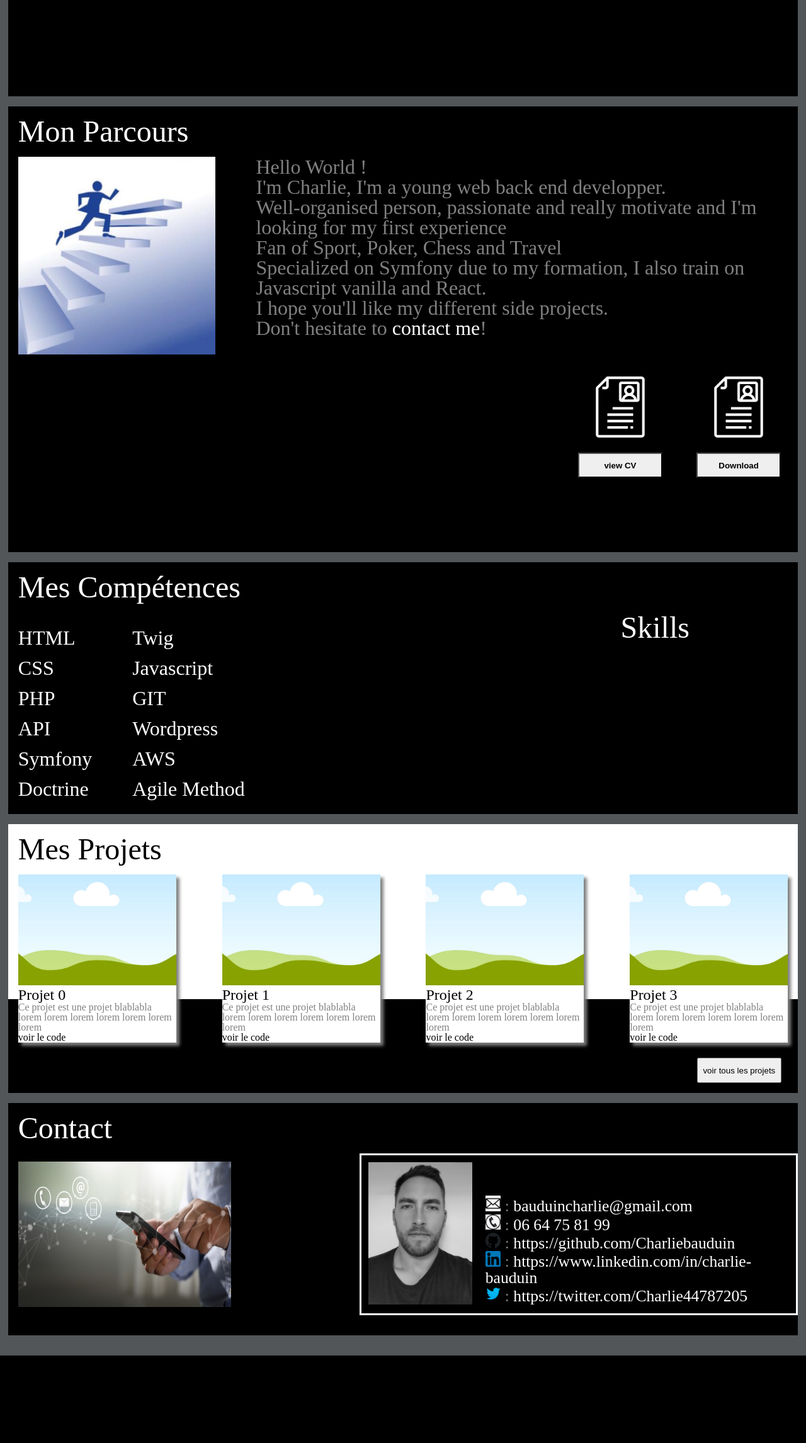
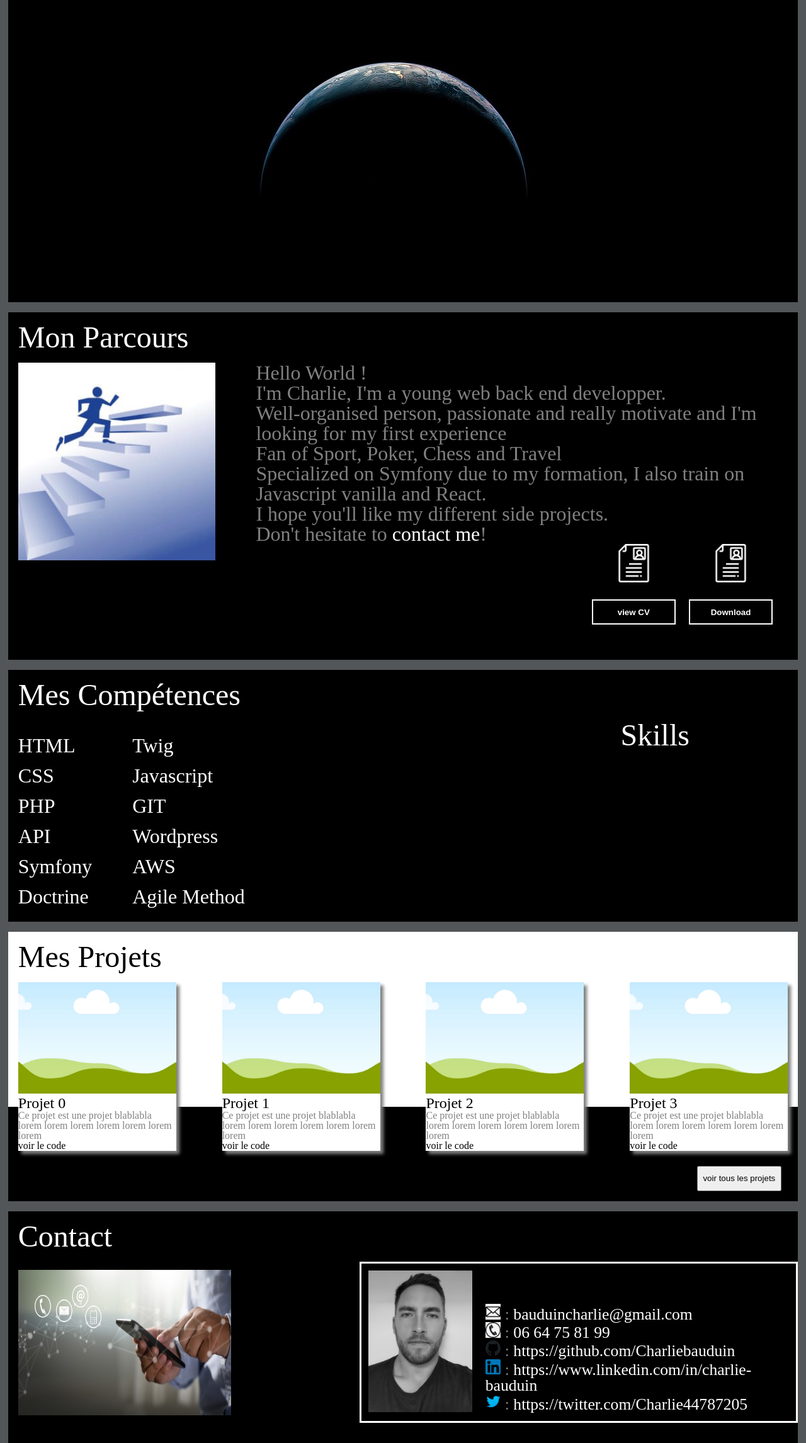
Before and after one commit to Charliebauduin/portfolio, a Symfony app: template Portfolio/templates/home/index.html.twig in a window 1280 px wide. Shown: the whole page at 63% size. Before the commit the page ends 2153 px from the top, so only its background shows below. Run offline with Twig, Linux system fonts and the light colour scheme; the template is opened without the code that fills it, so the values that code supplies are empty; some libraries are stand-ins or nearby versions.

Commit message:
parametrage svg

```diff
--- a/Portfolio/public/css/style.css
+++ b/Portfolio/public/css/style.css
@@ -1,4 +1,5 @@
 /* ====================================== WRAPPER PART ============================================================*/
+
 html {
 
     background-color: #525659;
@@ -16,18 +17,32 @@ html {
 
 .bandeau {
 
-    background-color: black;
+    display: flex;
+    background-image: url("../assets/bandeau3.jpg");
     background-position: center;
     background-repeat: no-repeat;
     width: 98%;
+    height: 30em;
     margin: auto;
     margin-bottom: 1em;
+    justify-content: space-around;
+
+
 
 }
 
-.bandeau svg {
+.bandeau-svg {
 
-    width: 100%;
+    display: flex;
+    width: 75%;
+    margin: auto;
+
+}
+
+
+.texte-defil {
+
+    font-size: 2em;
 
 }
 
@@ -106,8 +121,8 @@ html {
 
 .logo-cv {
 
-    width: 100%;
-    height: 100%;
+    width: 50%;
+    height: 50%;
 
 }
 
@@ -119,12 +134,13 @@ html {
     flex-direction: column;
     text-align: center;
     align-items: center;
+    margin-right: 2em;
 
 }
 
 .cv-view a{
 
-    height: 50%;
+    height: 25%;
     margin-bottom: 1.5em;
 
 }
@@ -142,8 +158,24 @@ html {
 
 .cv-download a {
 
-    height: 50%;
+    height: 25%;
     margin-bottom: 1.5em;
+
+}
+
+.parcours .cv-view button {
+
+    color:white;
+    background-color: black;
+    border: white solid 2px;
+
+}
+
+.parcours .cv-download button {
+
+    color:white;
+    background-color: black;
+    border: white solid 2px;
 
 }
 
@@ -296,7 +328,6 @@ html {
     background-color: black;
     width: 98%;
     margin: auto;
-    margin-bottom: 2em;
     flex-wrap: wrap;
     justify-content: space-between;
 
--- a/Portfolio/templates/home/index.html.twig
+++ b/Portfolio/templates/home/index.html.twig
@@ -7,14 +7,15 @@
 
     <div class="bandeau">
 
-        <svg  xmlns="http://www.w3.org/2000/svg" xmlns:xlink="http://www.w3.org/1999/xlink" version="1.1">
+        <svg class="bandeau-svg">
 
             <path id="path">
                 <animate attributeName="d" from="m0,110 h0" to="m0,110 h1100" dur="7s" begin="0s" repeatCount="indefinite"/>
             </path>
 
-            <text class="texte-defil" font-size="60" font-family="Montserrat" fill='hsla(0, 0%, 100%, 1)' >
-                <textPath xlink:href="#path">    Hello I'm Charlie, I'm web developper
+
+            <text class="texte-defil" x="50%" y="50%" alignment-baseline="middle" text-anchor="middle" font-size="10em" font-family="Montserrat" fill='hsla(0, 0%, 100%, 1)' >
+                <textPath xlink:href="#path">  Hello World I'm Charlie and I'm web developper !
                 </textPath>
             </text>
 
@@ -53,9 +54,6 @@
             Don't hesitate to <a href="#contact">contact me</a>!
             </p>
 
-
-        </div>
-
             <div class="parcours-cv">
 
                 <div class="cv-view">
@@ -73,6 +71,10 @@
                 </div>
 
             </div>
+
+        </div>
+
+
 
 
 
```
Also changed, not shown: Portfolio/public/assets/bandeau.jpg, Portfolio/public/assets/bandeau3.jpg (added). Lines whose indentation alone changed are shown as unchanged.
